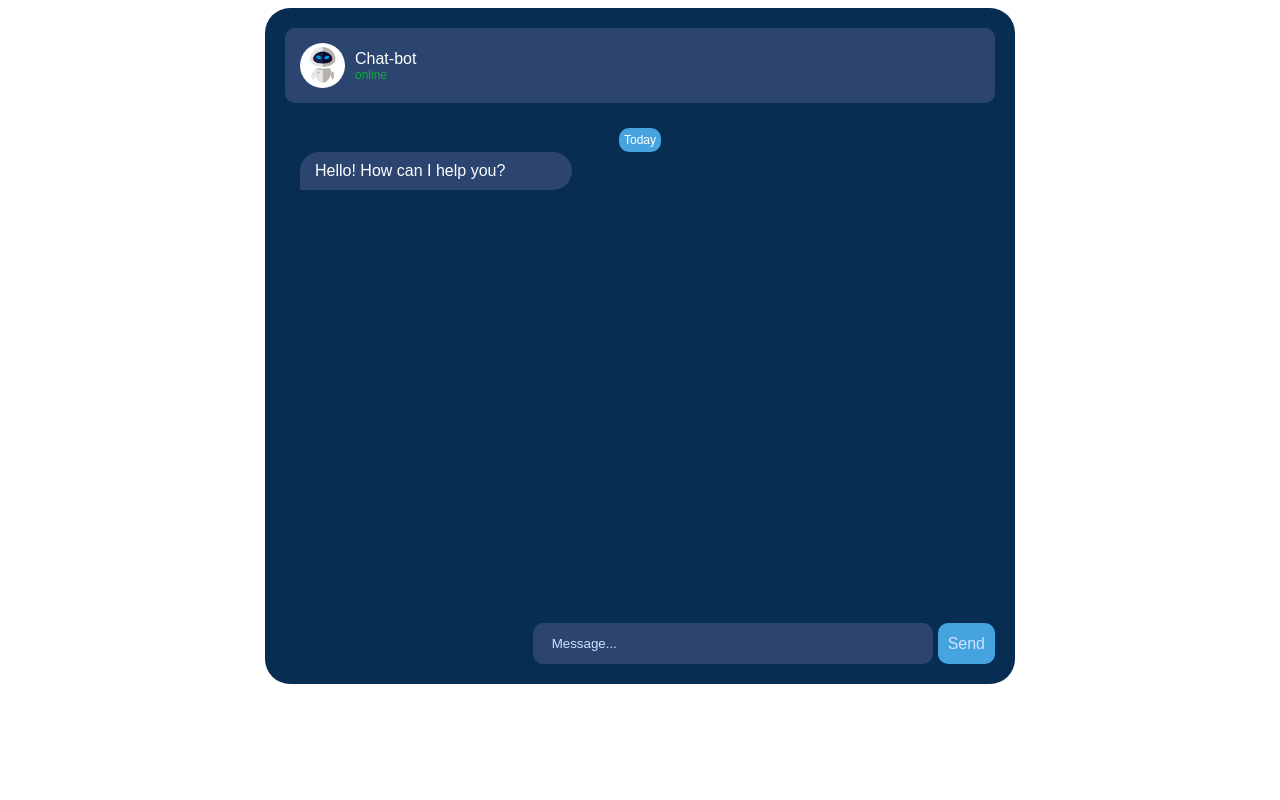
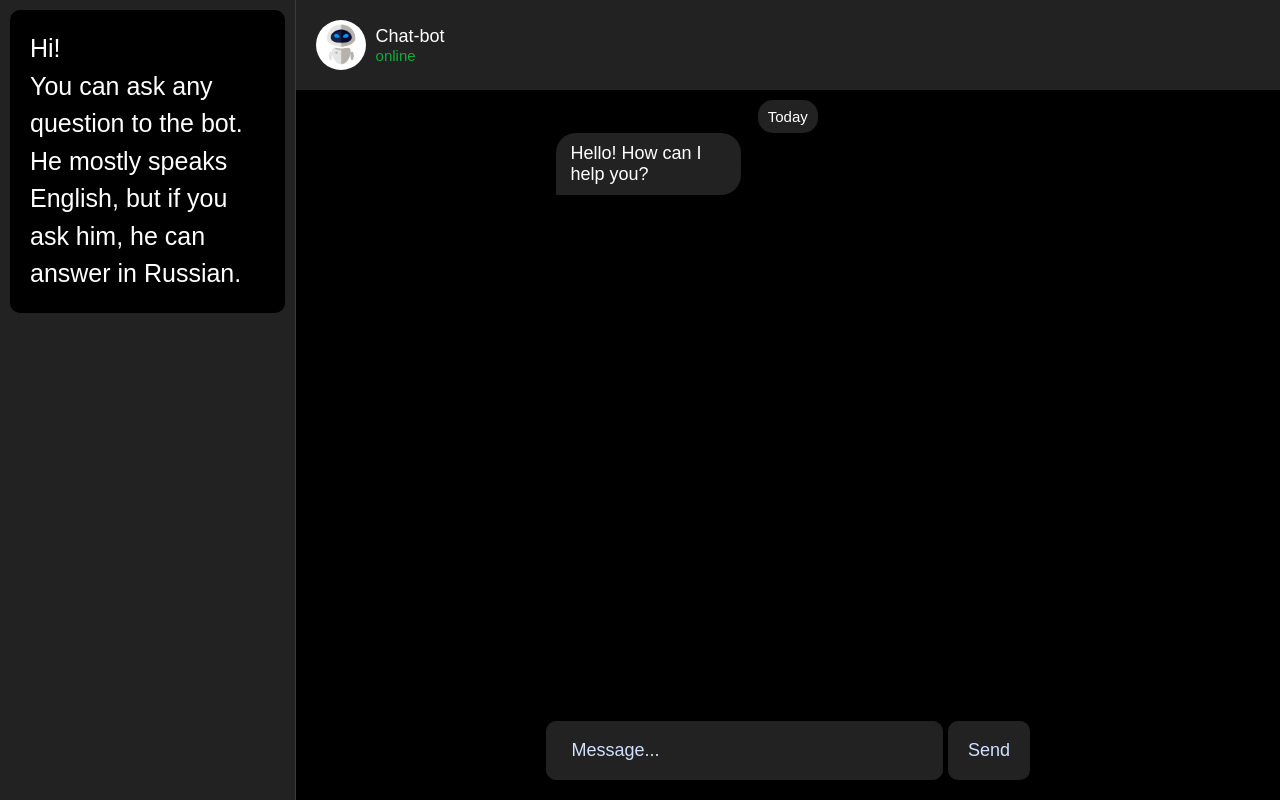
Before and after one commit to MadinaMaki/chat-bot, a plain HTML site: page index.html in a window 1280 px wide. Drawn offline with Linux system fonts and the light colour scheme.

Commit message:
commit 2.0

```diff
--- a/app.js
+++ b/app.js
@@ -8,7 +8,9 @@ send.addEventListener('click', function () {
     messageContainer.classList.add('message');
     messageContainer.classList.add('question');
     messageContainer.innerHTML = questionInput.value;
-
+    if(questionInput.value.trim()){
+        questionInput.value = ''
+    }
 
     fetch('https://chat-gpt-example.vercel.app/makeRequest', {
         method: 'POST',
@@ -16,7 +18,7 @@ send.addEventListener('click', function () {
             'Content-Type': 'application/json;charset=utf-8'
         },
         body: JSON.stringify({
-            question: questionInput.value
+            question: questionInput.value.trim()
         })
     })
         .then(function (response){
--- a/index.html
+++ b/index.html
@@ -14,6 +14,13 @@
 </head>
 <body>
 <div id="main">
+    <div class="chat-list">
+        <p>Hi!
+            <br>
+            You can ask any question to the bot. He
+            mostly speaks English, but if you ask him,
+            he can answer in Russian.</p>
+    </div>
     <div class="container">
         <div class="chat-header">
             <img class="avatar" src="assets/chat-bot-avatar.png" alt="avatar">
@@ -27,9 +34,9 @@
             <div class="welcome">Hello! How can I help you?</div>
         </div>
         <div class="chat-footer">
-            <input class="question-input" placeholder="Message..." aria-label="">
+            <input type="text" class="question-input" placeholder="Message..." aria-label="">
             <div class="sending-button">Send
-<!--                <i class="fa fa-paper-plane" aria-hidden="true"></i>-->
+                <!--                <i class="fa fa-paper-plane" aria-hidden="true"></i>-->
             </div>
         </div>
     </div>
--- a/style.css
+++ b/style.css
@@ -6,32 +6,52 @@
 }
 
 body {
+    font-size: 18px;
+    margin: 0;
     font-family: 'Montserrat', sans-serif;
+}
+
+#main {
+    display: flex;
+    width: 100vm;
+}
+
+.chat-list {
+    width: 30%;
+    background-color: #222222;
+    border-right: 1px solid #3b3b3b;
+}
+
+.chat-list p {
+    color: #ffffff;
+    font-size: 25px;
+    line-height: 1.5;
+    padding: 20px;
+    margin: 10px;
+    border-radius: 10px;
+    background-color: #000000;
 }
 
 .container {
     display: flex;
     flex-direction: column;
-    width: 100%;
-    max-width: 750px;
-    margin: 0 auto;
-    padding: 20px;
-    background-color: #082d52;
-    border-radius: 25px;
+    width: 100vw;
+    height: 100vh;
+    padding: 0 0 20px 0;
+    background-color: #000000;
 }
 
 .container .chat-header {
     display: flex;
     align-items: center;
-    padding: 15px;
+    padding: 20px;
     margin: 0 0 10px 0;
-    border-radius: 10px;
-    background-color: #2c4570;
+    background-color: #222222;
 }
 
 .container .chat-header img {
-    width: 45px;
-    height: 45px;
+    width: 50px;
+    height: 50px;
     border-radius: 50%;
 }
 
@@ -50,34 +70,34 @@ body {
 }
 
 .chat-header .info .status {
-    font-size: 12px;
+    font-size: 15px;
     color: #0fad3f !important;
     margin: 0 10px !important;
 }
 
 .message-block {
     display: flex;
-    height: 500px;
+    height: 100vh;
     flex-direction: column;
-    padding: 15px;
+    padding: 0 10px;
+    margin: 0 250px;
     overflow-y: scroll;
 }
 
 .message-block::-webkit-scrollbar {
     width: 10px;
-    background: #c7ecff;
+    background: transparent;
     border-radius: 10px;
-    box-shadow: inset 0 0 5px grey;
 }
 
 .message-block .date {
     align-self: center;
-    background-color: #45a4e0;
+    background-color: #222222;
     font-weight: 100;
-    font-size: 12px;
+    font-size: 15px;
     color: #ffffff;
-    border-radius: 10px;
-    padding: 5px;
+    border-radius: 15px;
+    padding: 8px 10px;
 }
 
 .message-block .welcome {
@@ -89,7 +109,7 @@ body {
     border-bottom-right-radius: 20px;
     border-top-right-radius: 20px;
     padding: 10px 15px;
-    background-color: #2c4570;
+    background-color: #222222;
 }
 
 .message {
@@ -111,9 +131,9 @@ body {
 .answer {
     word-break: break-word;
     white-space: pre-wrap;
-    margin: 0;
+    margin: 5px 0;
     padding: 10px 15px;
-    background-color: #2c4570;
+    background-color: #222222;
     border-top-left-radius: 20px;
     border-bottom-left-radius: 0;
     border-bottom-right-radius: 20px;
@@ -124,16 +144,17 @@ body {
 .container .chat-footer {
     display: flex;
     justify-content: flex-end;
-    margin: 10px 0 0 0;
+    margin: 10px 250px 0;
 }
 
 .container .chat-footer input {
-    width: 400px;
-    padding: 12px 18px;
-    margin: 0 5px;
-    border: 1px solid #2c4570;
+    width: 100%;
+    padding: 18px 25px;
+    font-size: 18px;
+    margin: 0 5px 0 0;
+    border: 1px solid #222222;
     border-radius: 10px;
-    background-color: #2c4570;
+    background-color: #222222;
     color: #d1e0ff;
 }
 
@@ -149,15 +170,15 @@ body {
     display: flex;
     align-items: center;
     justify-content: center;
-    background-color: #45a4e0;
+    background-color: #222222;
     border-radius: 10px;
     color: #d1e0ff;
-    padding: 0 10px;
+    padding: 0 20px;
     cursor: pointer;
     transition-property: background-color;
     transition-duration: .3s;
 }
 
 .container .chat-footer .sending-button:hover {
-    background-color: #258dc7;
+    background-color: #2f2f2f;
 }
```
